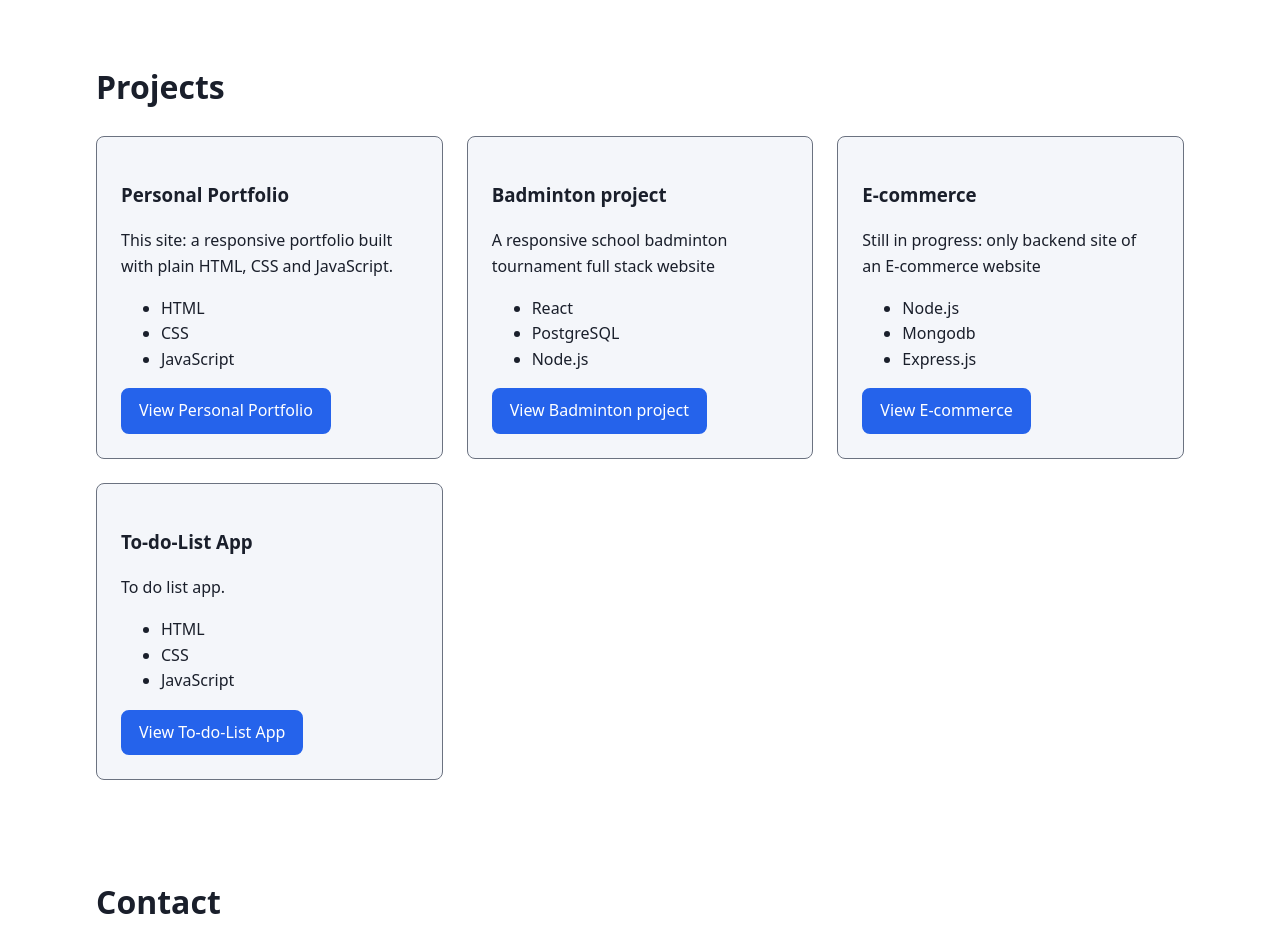
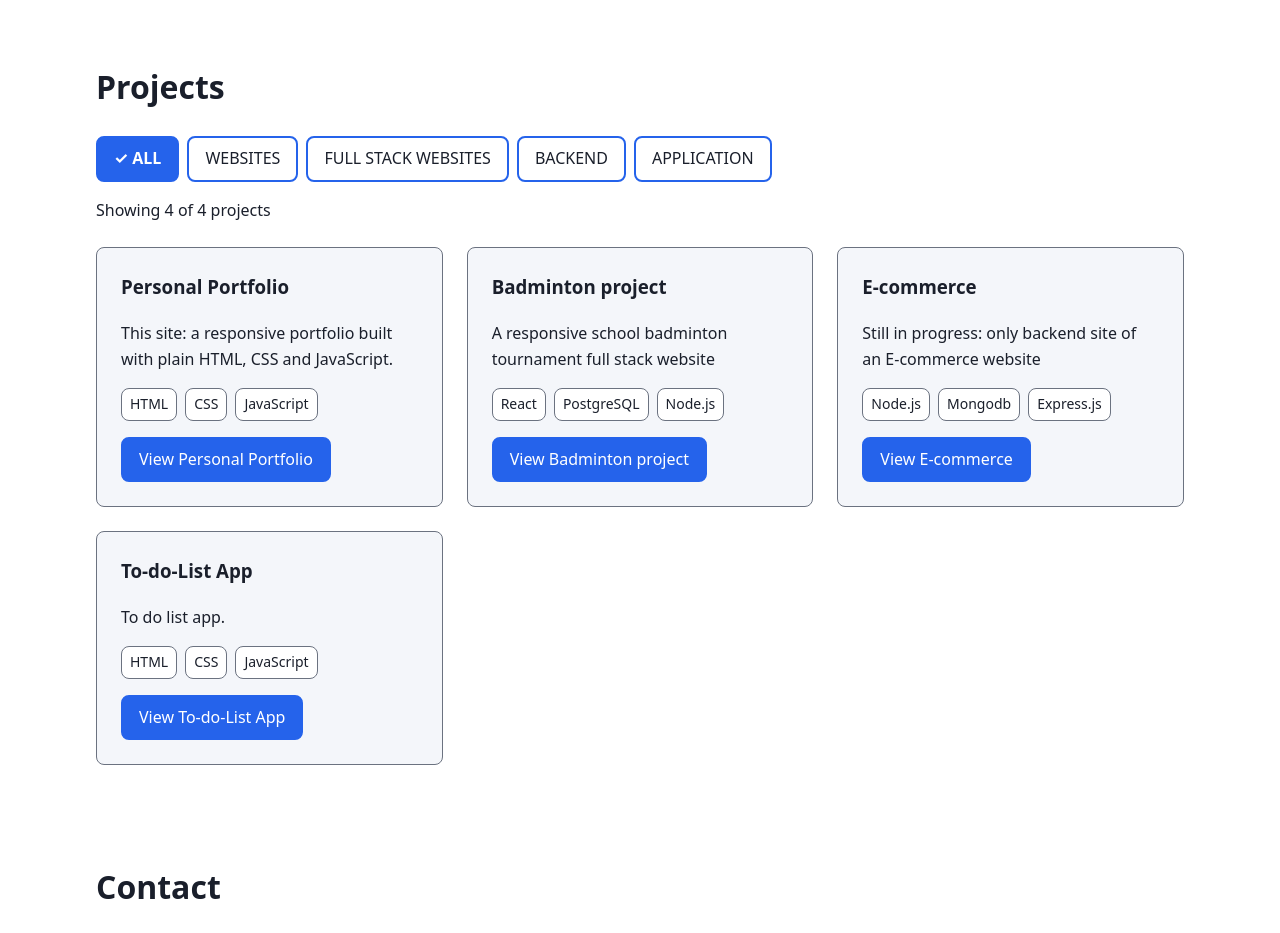
Before and after one commit to Soe-Wunna/portfolio, a plain HTML site: page index.html in a window 1280 px wide. Shown: the part 800-1733 px from the top of the page. Drawn offline with Linux system fonts and the light colour scheme.

Commit message:
Add category filter buttons with result count and styles

```diff
--- a/css/style.css
+++ b/css/style.css
@@ -23,13 +23,15 @@
        --max-width: 70rem;
 
    }
+
    [data-theme="dark"] {
        --color-bg: #0f1420;
        --color-surface: #1a2132;
        --color-text: #e8ecf4;
        --color-text-muted: #aab3c5;
        --color-accent: #7aa2ff;
-        --color-on-accent: #0f1420;      /* dark text on a light button */
+       --color-on-accent: #0f1420;
+       /* dark text on a light button */
        --color-border: #8b95a8;
        --color-error: #ff8a80;
    }
@@ -46,10 +48,12 @@ html {
    }
 
    @media (prefers-reduced-motion: no-preference) {
-    html { scroll-behavior: smooth; }
+       html {
+           scroll-behavior: smooth;
+       }
    }
 
-body{
+   body {
        margin: 0;
        line-height: 1.6;
        background-color: var(--color-bg);
@@ -75,7 +79,8 @@ img {
    /* ========== Buttons ========== */
    .button,
    .menu-toggle,
-.theme-toggle {
+   .theme-toggle,
+   .filter-button {
        font: inherit;
        min-height: 2.75rem;
        padding: var(--space-2) var(--space-3);
@@ -92,7 +97,8 @@ img {
    }
 
    .menu-toggle,
-.theme-toggle {
+   .theme-toggle,
+   .filter-button {
        background: transparent;
        color: var(--color-text);
    }
@@ -127,6 +133,7 @@ img {
        background: var(--color-surface);
        border-bottom: 1px solid var(--color-border);
    }
+
    .site-nav.open {
        display: block;
    }
@@ -159,7 +166,8 @@ img {
 
        .site-nav {
            display: block;
-        position: static;              /* undo the dropdown positioning */
+           position: static;
+           /* undo the dropdown positioning */
            background: transparent;
            border-bottom: none;
        }
@@ -178,7 +186,7 @@ main {
        padding-inline: var(--space-3);
    }
 
-main > section {
+   main>section {
        padding-block: var(--space-5);
    }
 
@@ -224,18 +232,69 @@ h2 {
        margin-block: 0 var(--space-4);
    }
 
+   /* ========== Projects ========== */
+   .filters {
+       display: flex;
+       flex-wrap: wrap;
+       gap: var(--space-2);
+       margin-bottom: var(--space-3);
+   }
+
+   #results-count {
+       margin: 0 0 var(--space-4);
+       color: var(--color-text-mute d);
+   }
+
+   .filter-button {
+       text-transform: uppercase;
+   }
+
+   .filter-button[aria-pressed="true"] {
+       background: var(--color-accent);
+       color: var(--color-on-accent);
+       font-weight: 700;
+   }
+
+   .filter-button[aria-pressed="true"]::before {
+       content: "✓ ";
+   }
+
+   .tech-list {
+       display: flex;
+       flex-wrap: wrap;
+       gap: var(--space-2);
+       list-style: none;
+       margin: var(--space-3) 0;
+       padding: 0;
+   }
+
+   .tech-list li {
+       padding: var(--space-1) var(--space-2);
+       font-size: 0.875rem;
+       background: var(--color-bg);
+       border: 1px solid var(--color-border);
+       border-radius: var(--radius);
+   }
+
+   .project-card h3 {
+       margin-top: 0;
+   }
+
    /* ========== Contact form ========== */
    #contact-form {
        display: grid;
        gap: var(--space-4);
        max-width: 36rem;
    }
+
    .field {
        display: flex;
        flex-direction: column;
        gap: var(--space-1);
    }
-input, textarea {
+
+   input,
+   textarea {
        font: inherit;
        width: 100%;
        padding: var(--space-2) var(--space-3);
@@ -251,6 +310,7 @@ textarea[aria-invalid="true"] {
        border-color: var(--color-error);
        box-shadow: 0 0 0 1px var(--color-error);
    }
+
    .error {
        margin: 0;
        color: var(--color-error);
@@ -280,6 +340,7 @@ footer {
        border-top: 1px solid var(--color-border);
        text-align: center;
    }
+
    .social-links {
        display: flex;
        justify-content: center;
--- a/js/main.js
+++ b/js/main.js
@@ -11,21 +11,21 @@ const projects = [
     {
         title: "Badminton project",
         description: "A responsive school badminton tournament full stack website",
-        category: "Websites",
+        category: "Full stack Websites",
         technologies: ["React", "PostgreSQL", "Node.js"],
         url: ""
     },
     {
         title: "E-commerce",
         description: "Still in progress: only backend site of an E-commerce website",
-        category: "Websites",
+        category: "Backend",
         technologies: ["Node.js", "Mongodb", "Express.js"],
         url: ""
     },
     {
         title: "To-do-List App",
         description: "To do list app.",
-        category: "Websites",
+        category: "Application",
         technologies: ["HTML", "CSS", "JavaScript"],
         url: ""
     }
@@ -69,7 +69,45 @@ function renderProjects(list) {
         container.append(createProjectCard(project));
     })
 }
-renderProjects(projects)
+renderProjects(projects);
+
+// ===== Project filters =====
+function initProjectFilters() {
+    const filterGroup = document.querySelector(".filters");
+    const resultsCount = document.querySelector("#results-count");
+
+    const categories = ["All", ...new Set(projects.map((project) => project.category))];
+
+    function applyFilter(category) {
+        const visible = category === "All"
+            ? projects
+            : projects.filter((project) => project.category === category);
+
+        renderProjects(visible);
+
+        resultsCount.textContent = `Showing ${visible.length} of ${projects.length} projects`;
+
+        filterGroup.querySelectorAll("button").forEach((button) => {
+            button.setAttribute("aria-pressed", String(button.textContent === category));
+        });
+    }
+
+    categories.forEach((category) => {
+        const button = document.createElement("button");
+        button.type = "button";
+        button.className = "filter-button";
+        button.textContent = category;
+        button.setAttribute("aria-pressed", "false");
+        button.addEventListener("click", () => applyFilter(category));
+        filterGroup.append(button);
+    });
+
+
+    applyFilter("All");
+}
+
+initProjectFilters();
+
 
 // ===== Mobile menu =====
 function initMobileMenu() {
```
Lines whose indentation alone changed are shown as unchanged.
